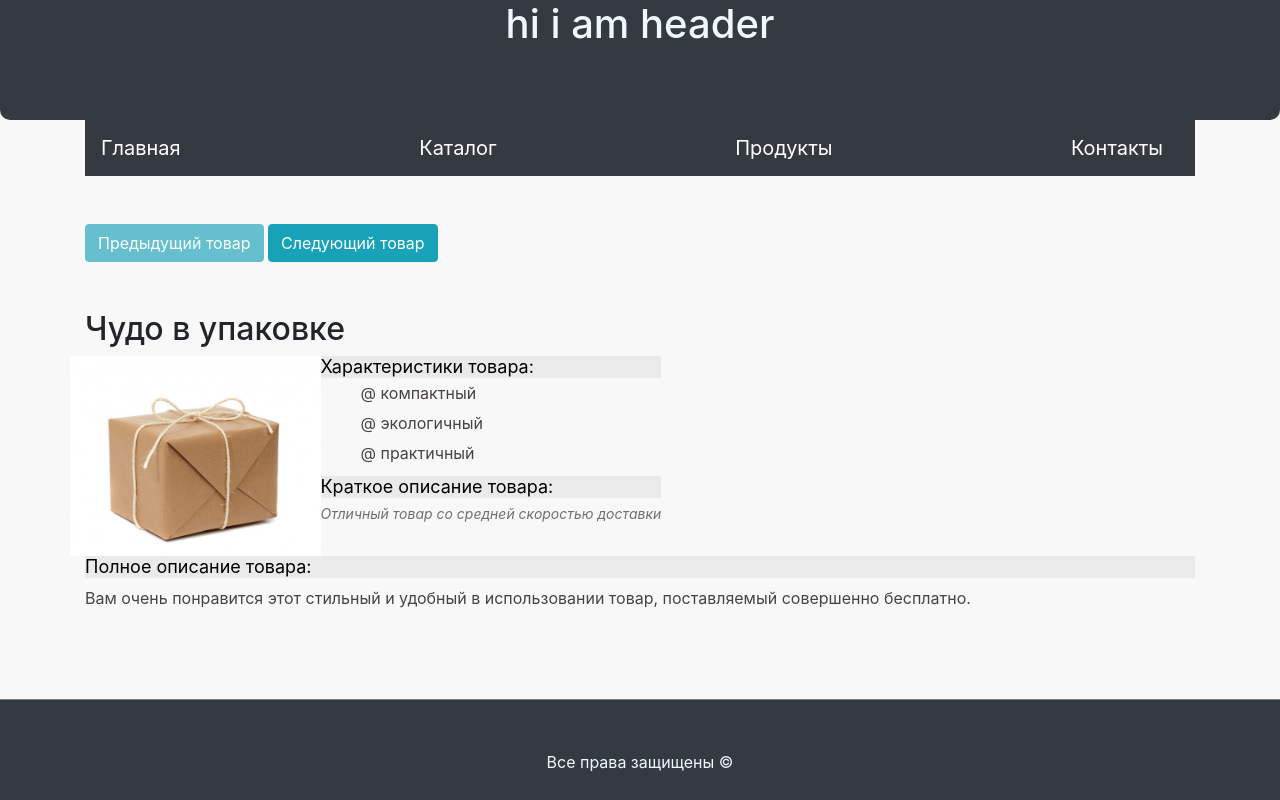
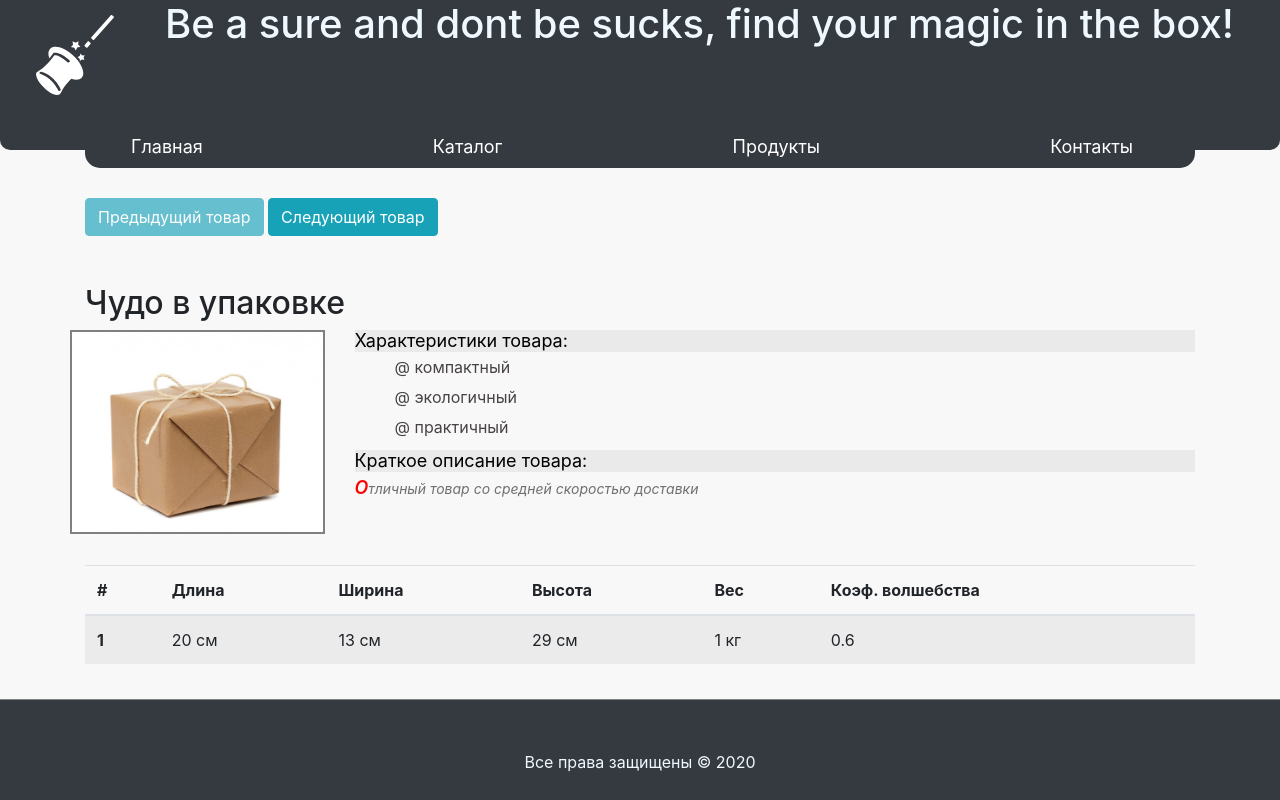
Before and after one commit to akaKAIN/ShopPage, a plain HTML site: page product.html in a window 1280 px wide. Drawn offline with nearby package versions, Linux system fonts and the light colour scheme.

Commit message:
Выполенны требования к ДЗ №4

```diff
--- a/asserts/css/style.css
+++ b/asserts/css/style.css
@@ -2,12 +2,20 @@ body{
     background-color: #f8f8f8;
 }
 header {
-    height: 120px;
-    /*box-shadow: 10px 5px 5px gray;*/
+    height: 150px;
     border-radius: 0 0 10px 10px;
     color: aliceblue;
     text-align: center;
-    vertical-align: center;
+}
+
+svg {
+    fill: #eaeaea;
+}
+
+#logo {
+    height: auto;
+    width: 80px;
+    margin: 15px 50px 0 50px;
 }
 
 footer {
@@ -65,10 +73,36 @@ h5{
     line-height: 14px;
     color: #484343;
 }
+
 #features > li:before {
     content: "@ ";
 }
 
+nav {
+    border-radius: 15px;
+}
+
 a.navbar-brand{
+    padding: 30px 30px 0 30px;
     transition: 0.2s;
+    font-size: large;
 }
+input[type="text"],
+textarea {
+    text-transform: capitalize;
+    color: darkorange;
+}
+
+#image-link {
+    border: 2px solid gray;
+    margin: 0 15px 15px 0;
+}
+
+#image-link:hover {
+    border: 2px solid transparent;
+}
+p:first-letter {
+    font-size: large;
+    color: red;
+    font-weight: 600;
+}
--- a/asserts/js/footer.js
+++ b/asserts/js/footer.js
@@ -1,9 +1,14 @@
 new Vue ({
   el: '#footer-block',
-  template: '<span>{{message}} &copy;</span>',
+  template: '<span>{{message}} &copy; {{ getFullYear() }}</span>',
   data () {
     return {
       message: 'Все права защищены'
     }
+  },
+  methods: {
+    getFullYear: function() {
+      return new Date().getFullYear()
+    }
   }
 })
--- a/asserts/js/header.js
+++ b/asserts/js/header.js
@@ -1,9 +1,9 @@
 new Vue ({
   el: '#header-block',
-  template: '<h1>{{ message }}</h1>',
+  template: '<div class="row"><img src="asserts/img/magic-trick.svg" id="logo" alt="Логотип"><h1>{{ message }}</h1></div>',
   data () {
     return {
-      message: 'hi i am header'
+      message: 'Be a sure and dont be sucks, find your magic in the box!'
     }
   }
 })
--- a/asserts/js/menu.js
+++ b/asserts/js/menu.js
@@ -17,10 +17,21 @@ new Vue({
     '    </template>\n' +
     '  </nav>',
   methods: {
-    hoverLink: function (event) {
+    sleep: function (ms) {
+      return new Promise(resolve => setTimeout(resolve, ms));
+    },
+    hoverLink: async function(event) {
+      event.target.style.padding = '0 0 0 0'
+      console.log(event.target.style.fontSize = 'xx-large')
+      event.target.style.color = 'red'
+      await this.sleep(100)
       event.target.style.color = 'yellow'
+      await this.sleep(100)
+      event.target.style.color = 'white'
     },
     unhoverLink: function (event) {
+      event.target.style.padding = '30px 30px 0 30px'
+      event.target.style.fontSize = 'large'
       event.target.style.color = 'white'
     }
   }
--- a/asserts/js/product.js
+++ b/asserts/js/product.js
@@ -30,6 +30,13 @@ new Vue({
                 }
             ]
         }
+    },
+    methods: {
+        getValueNum: function getRandomInt(min, max) {
+            min = Math.ceil(min);
+            max = Math.floor(max);
+            return Math.floor(Math.random() * (max - min)) + min;
+        }
     }
 
 })
--- a/product.html
+++ b/product.html
@@ -13,14 +13,13 @@
 <body>
 
 <!--Хэдер-->
-<header class="bg-dark">
+<header class="bg-dark header">
   <div id="header-block"></div>
+  <!--Меню навигации-->
+  <div class="container">
+    <div id="menu"></div>
+  </div>
 </header>
-
-<!--Меню навигации-->
-<div class="container">
-  <div id="menu"></div>
-</div>
 
 <!--Контент-->
 <div class="container mt-5">
@@ -28,12 +27,15 @@
     <button class="btn btn-info" :disabled="counter === 0" @click="counter--">Предыдущий товар</button>
     <button class="btn btn-info" :disabled="counter === allProducts.length - 1" @click="counter++">Следующий товар
     </button>
+
+
+
     <h2 class="mt-5">{{allProducts[counter].title}}</h2>
-    <div class="row">
-      <a :href="allProducts[counter].url" target="_blank">
+    <div class="row justify-content-between">
+      <a id="image-link" :href="allProducts[counter].url" target="_blank">
         <img class="image" :src="allProducts[counter].url" alt="Product#1">
       </a>
-      <div>
+      <div class="col-xl">
         <h5>Характеристики товара:</h5>
         <ul id="features" v-for="option in allProducts[counter].features" :key="option">
           <li>{{option}}</li>
@@ -42,13 +44,35 @@
         <p id="short-desc" title="Краткое описание товара">{{allProducts[counter].short_desc}}</p>
       </div>
     </div>
+    <table class="table table-striped mt-3 mb-5">
+      <thead>
+      <tr>
+        <th scope="col">#</th>
+        <th scope="col">Длина</th>
+        <th scope="col">Ширина</th>
+        <th scope="col">Высота</th>
+        <th scope="col">Вес</th>
+        <th scope="col">Коэф. волшебства</th>
+      </tr>
+      </thead>
+      <tbody>
+      <tr>
+        <th scope="row">1</th>
+        <td>{{ getValueNum(5, 30) }} см</td>
+        <td>{{ getValueNum(5, 30) }} см</td>
+        <td>{{ getValueNum(5, 30) }} см</td>
+        <td>{{ getValueNum(1, 15) }} кг</td>
+        <td>{{ getValueNum(2, 9) / 10 }}</td>
+      </tr>
+      </tbody>
+    </table>
     <h5>Полное описание товара:</h5>
     <p id="full-desc" title="Полное описание товара">{{allProducts[counter].ful_desc}}</p>
   </div>
 </div>
 
 <!--Футер-->
-<footer class="bg-dark">
+<footer class="bg-dark footer">
   <div id="footer-block"></div>
 </footer>
 
```
Also changed, not shown: catalog.html (+7 -6 lines), contact.html (+6 -7 lines), index.html (+6 -7 lines), asserts/img/Magic.png (added), asserts/img/magic-trick.svg (added), 1 other file.
